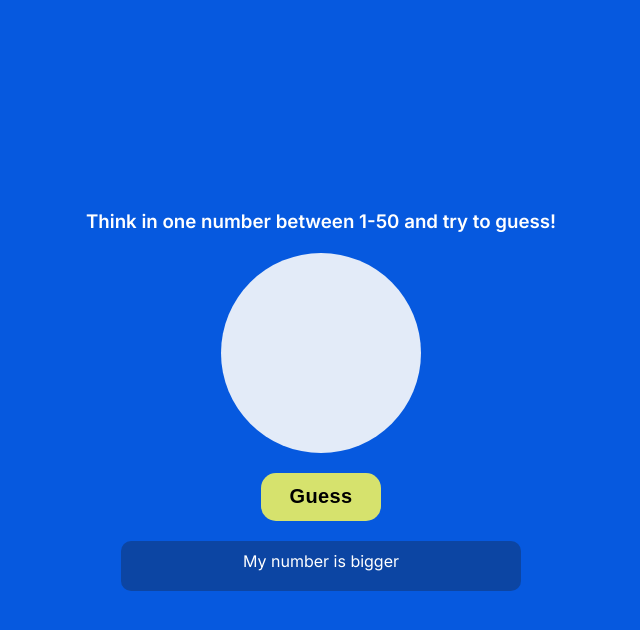
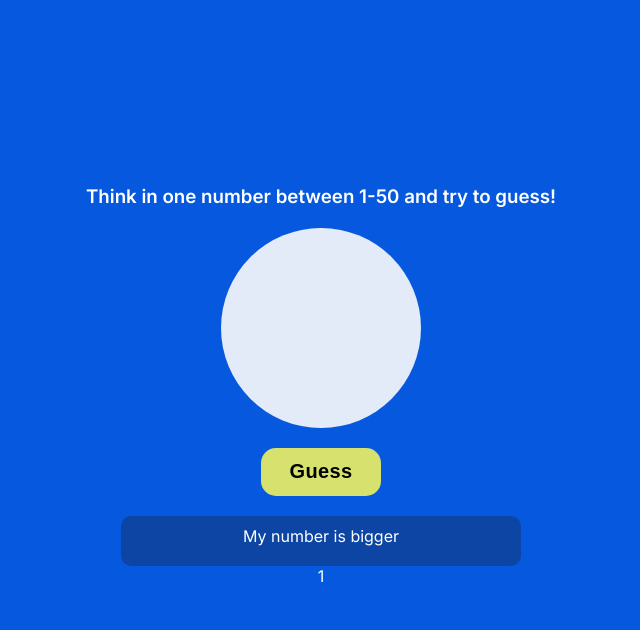
Before and after one commit to deynnialmazan/guess_my_number, a plain HTML site: page index.html in a window 1280 px wide. Both pictures are taken after a click on the button "Guess". Shown: the whole page, without its empty margins (319-959 px from the left). Drawn offline with Linux system fonts and the light colour scheme.

Commit message:
Function added to JS

```diff
--- a/assets/script/index.js
+++ b/assets/script/index.js
@@ -3,22 +3,26 @@
 const number = document.querySelector('.number')
 const guessBtn = document.querySelector('.guess')
 const output = document.querySelector('.output')
+const total_guesses = document.querySelector('.total_guesses')
 
 function guessMyNumber (input) {
-    let myNumber = Math.floor((Math.random() * 50) + 1);
+
     if (input > myNumber) {
         return 'My number is smaller';
     } else if (input < myNumber) {
         return 'My number is bigger';
-    } return 'You win. Congratulations!';
+    } return 'You guessed. Congratulations!';
 
 };
 
+let myNumber = Math.floor((Math.random() * 50) + 1);
+let times = 0;
+
 guessBtn.addEventListener('click', function() {
     let a = number.value.trim();
-    guessMyNumber(a);
     output.innerText = guessMyNumber(a);
+    times = times + 1;
+    total_guesses.innerText = times;
+}
 
-
-}
 );
--- a/assets/style/index.css
+++ b/assets/style/index.css
@@ -64,7 +64,7 @@ h3 {
     color: #fff;
 }
 
-p {
+.output {
     border: none;
     text-align: center;
     height: 50px;
@@ -74,5 +74,10 @@ p {
     padding: 10px;
     margin-top: 20px;
     color: #fff;
+}
 
+.total_guesses {
+    color: #fff;
+    height: 50px;
+    width: 100px;
 }
--- a/index.html
+++ b/index.html
@@ -20,6 +20,7 @@
                 <input type="text" class="number">
                 <input type="button" class="guess" value="Guess">
                 <p class="output"></p>
+                <p class="total_guesses"></p>
             </div>
         </main>
     </body>
```
